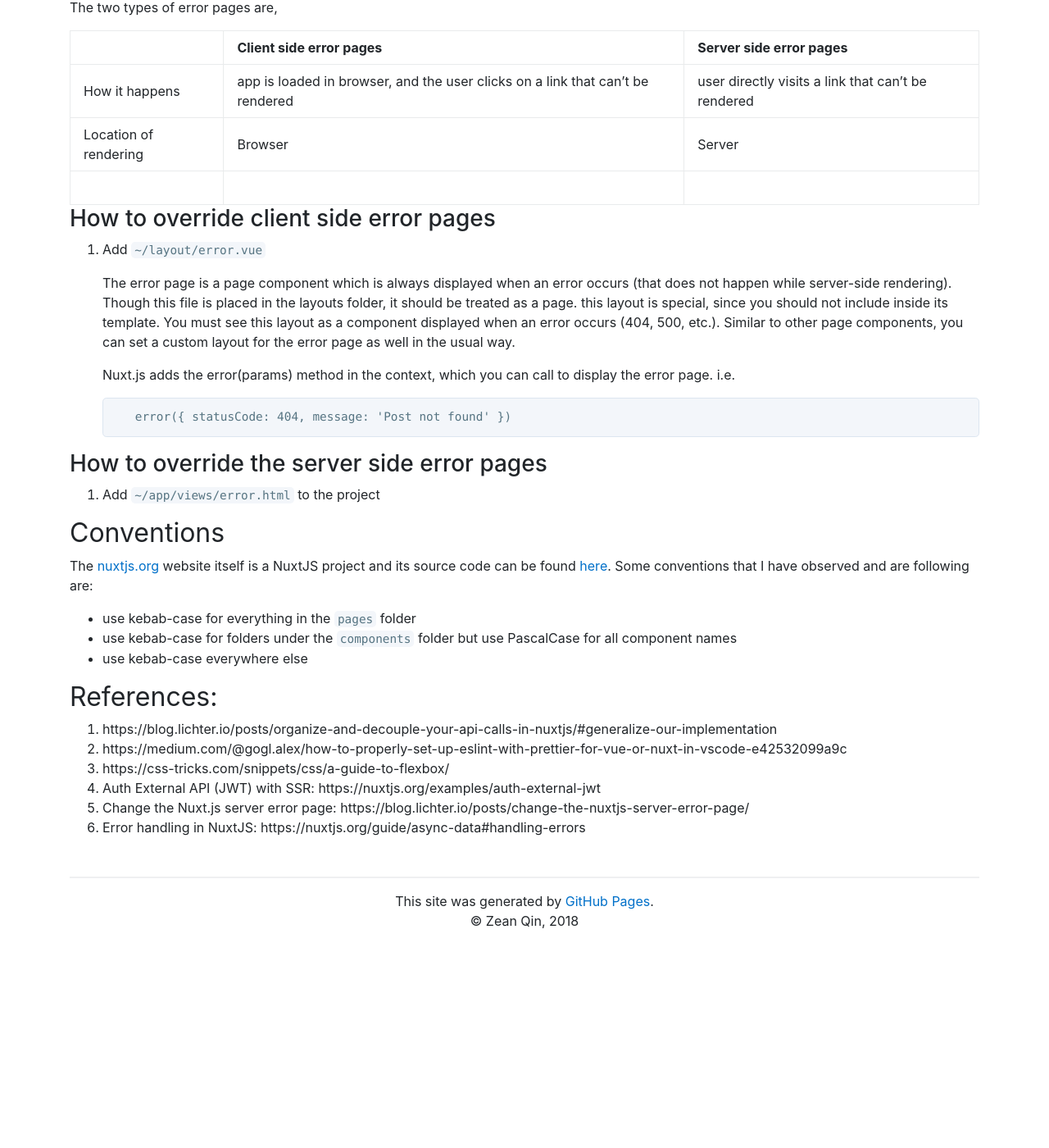
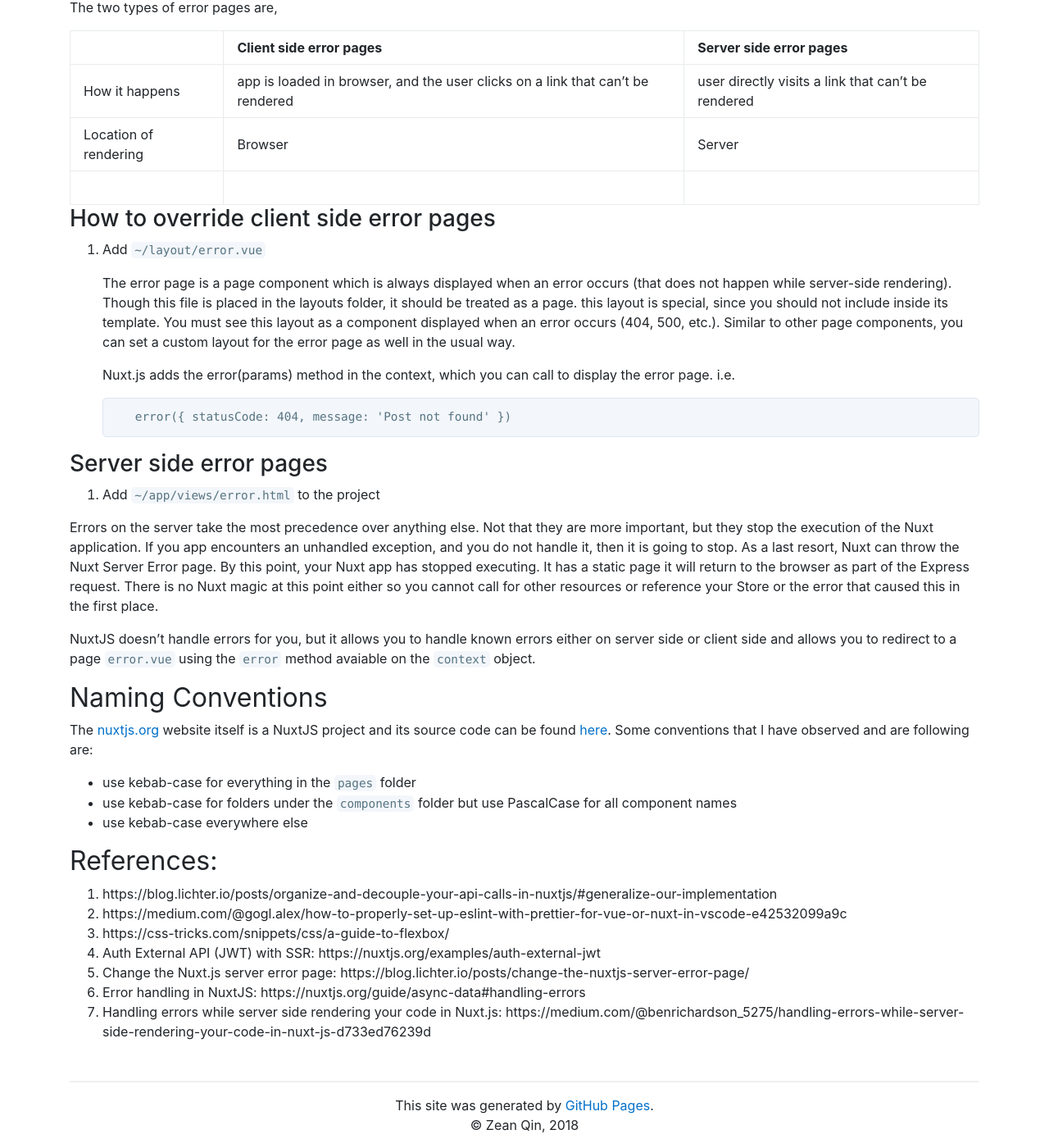
Before and after one commit to ZeanQin/zeanqin.github.io, a Jekyll site: the page built from _posts/2019-07-19-vue-nuxtjs.md, in a window 1280 px wide and 1400 px high, scrolled down 1792 px. Shown: the whole window at 82% size. Built offline with Jekyll 4.4.1, drawn with Linux system fonts in a browser that asks for light colours; before the commit the page ends 2943 px from its top, so only the background shows below that; some of the changed text lies outside the part shown.

Commit message:
Update post

````diff
--- a/_posts/2019-07-19-vue-nuxtjs.md
+++ b/_posts/2019-07-19-vue-nuxtjs.md
@@ -64,10 +64,14 @@ The two types of error pages are,
     ```
 
 
-### How to override the server side error pages
+### Server side error pages
 1. Add `~/app/views/error.html` to the project
 
-## Conventions
+Errors on the server take the most precedence over anything else. Not that they are more important, but they stop the execution of the Nuxt application. If you app encounters an unhandled exception, and you do not handle it, then it is going to stop. As a last resort, Nuxt can throw the Nuxt Server Error page. By this point, your Nuxt app has stopped executing. It has a static page it will return to the browser as part of the Express request. There is no Nuxt magic at this point either so you cannot call for other resources or reference your Store or the error that caused this in the first place.
+
+NuxtJS doesn't handle errors for you, but it allows you to handle known errors either on server side or client side and allows you to redirect to a page `error.vue` using the `error` method avaiable on the `context` object.
+
+## Naming Conventions
 The [nuxtjs.org](https://nuxtjs.org) website itself is a NuxtJS project and its source code can be found [here](https://github.com/nuxt/nuxtjs.org). Some conventions that I have observed and are following are:
  - use kebab-case for everything in the `pages` folder
  - use kebab-case for folders under the `components` folder but use PascalCase for all component names
@@ -80,3 +84,4 @@ The [nuxtjs.org](https://nuxtjs.org) website itself is a NuxtJS project and its
 4. Auth External API (JWT) with SSR: https://nuxtjs.org/examples/auth-external-jwt
 5. Change the Nuxt.js server error page: https://blog.lichter.io/posts/change-the-nuxtjs-server-error-page/
 6. Error handling in NuxtJS: https://nuxtjs.org/guide/async-data#handling-errors
+7. Handling errors while server side rendering your code in Nuxt.js: https://medium.com/@benrichardson_5275/handling-errors-while-server-side-rendering-your-code-in-nuxt-js-d733ed76239d
````
